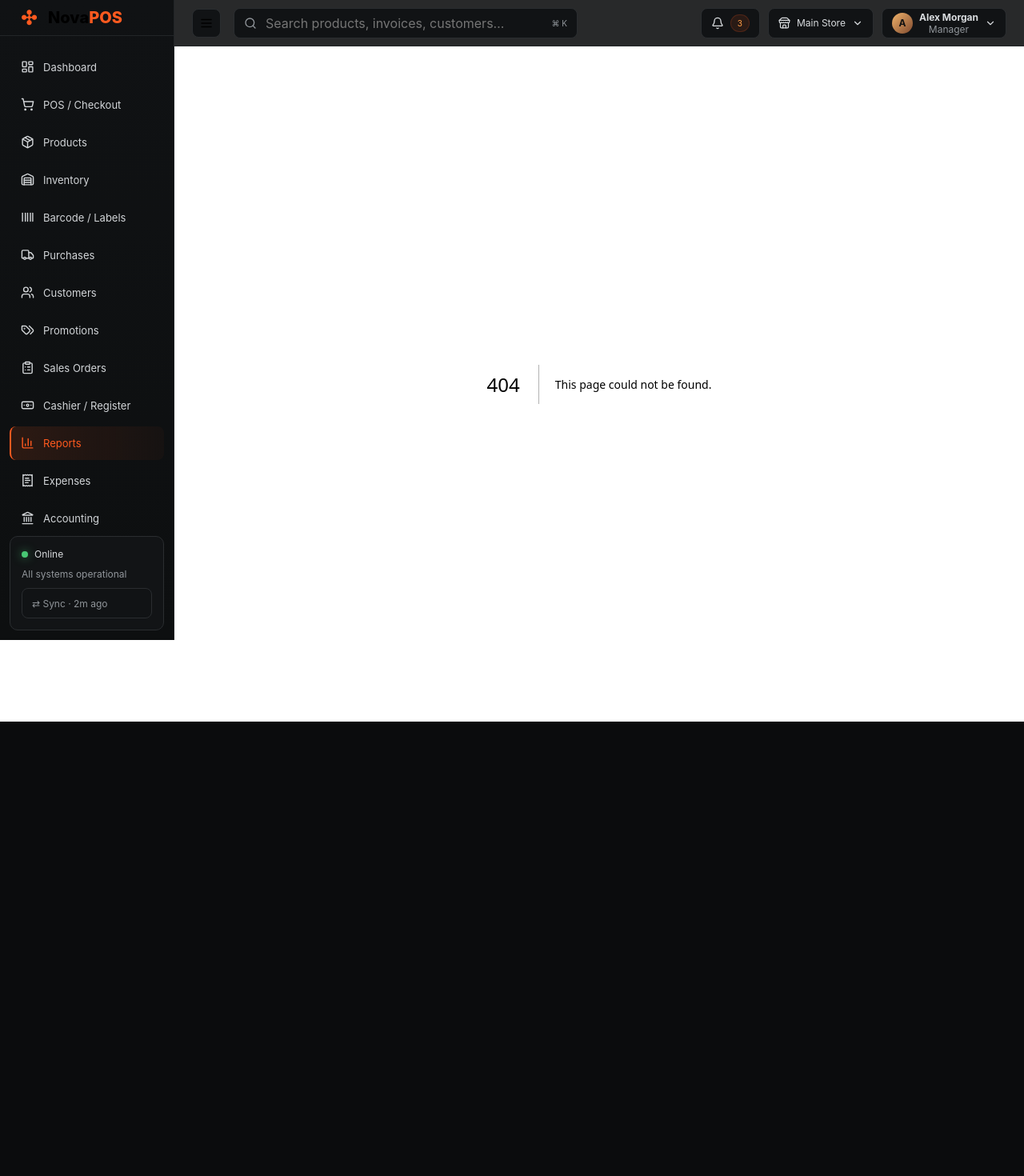
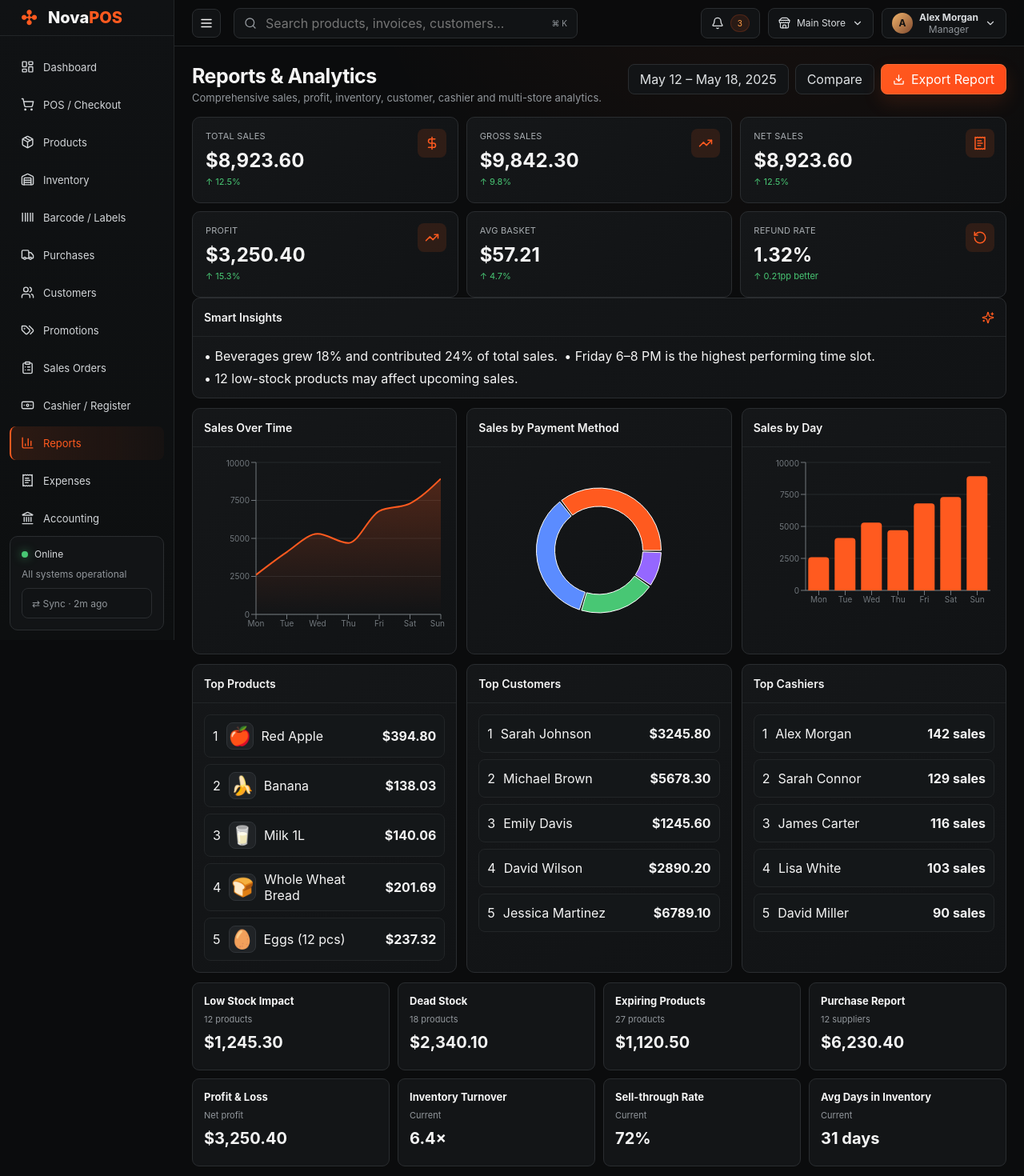
Before and after one commit to heshannamal/web7POS, a Next.js app in the folder frontend/: page /reports in a window 1280 px wide. Before the commit this address had no page. Shown: the top 1470 px of the page at 80% size. Before the commit the page ends 902 px from the top, so only its background shows below. Built offline with nearby package versions, Linux system fonts and the light colour scheme.

Commit message:
Add reporting and analytics UI

```diff
--- /dev/null
+++ b/frontend/app/reports/page.tsx
@@ -0,0 +1,13 @@
+import { PageHead, Metric, Card } from '@/components/ui';
+import { SalesArea, PaymentPie, SimpleBars } from '@/components/charts';
+import { DollarSign, TrendingUp, ReceiptText, Basket, RotateCcw, Download, Sparkles } from 'lucide-react';
+import { products, customers } from '@/data/mock';
+
+export default function Reports(){return <>
+  <PageHead title="Reports & Analytics" subtitle="Comprehensive sales, profit, inventory, customer, cashier and multi-store analytics."><button className="btn">May 12 – May 18, 2025</button><button className="btn">Compare</button><button className="btn btn-primary"><Download size={15}/> Export Report</button></PageHead>
+  <div className="kpi-strip"><Metric label="Total Sales" value="$8,923.60" delta="12.5%" Icon={DollarSign}/><Metric label="Gross Sales" value="$9,842.30" delta="9.8%" Icon={TrendingUp}/><Metric label="Net Sales" value="$8,923.60" delta="12.5%" Icon={ReceiptText}/><Metric label="Profit" value="$3,250.40" delta="15.3%" Icon={TrendingUp}/><Metric label="Avg Basket" value="$57.21" delta="4.7%" Icon={Basket}/><Metric label="Refund Rate" value="1.32%" delta="0.21pp better" Icon={RotateCcw}/></div>
+  <Card title="Smart Insights" action={<Sparkles size={16} className="accent"/>}><div className="toolbar"><span>• Beverages grew 18% and contributed 24% of total sales.</span><span>• Friday 6–8 PM is the highest performing time slot.</span><span>• 12 low-stock products may affect upcoming sales.</span></div></Card>
+  <div className="grid three-col" style={{marginTop:12}}><Card title="Sales Over Time"><SalesArea/></Card><Card title="Sales by Payment Method"><PaymentPie/></Card><Card title="Sales by Day"><SimpleBars/></Card></div>
+  <div className="grid three-col" style={{marginTop:12}}><Card title="Top Products"><div className="list">{products.slice(0,5).map((p,i)=><div className="list-row" key={p.id}><span>{i+1}</span><div className="thumb">{p.emoji}</div><div className="grow">{p.name}</div><b>${(p.price*(120-i*13)).toFixed(2)}</b></div>)}</div></Card><Card title="Top Customers"><div className="list">{customers.slice(0,5).map((c,i)=><div className="list-row" key={c.name}><span>{i+1}</span><div className="grow">{c.name}</div><b>${c.spent.toFixed(2)}</b></div>)}</div></Card><Card title="Top Cashiers"><div className="list">{['Alex Morgan','Sarah Connor','James Carter','Lisa White','David Miller'].map((n,i)=><div className="list-row" key={n}><span>{i+1}</span><div className="grow">{n}</div><b>{142-i*13} sales</b></div>)}</div></Card></div>
+  <div className="grid small-grid" style={{marginTop:12}}>{[['Low Stock Impact','12 products','$1,245.30'],['Dead Stock','18 products','$2,340.10'],['Expiring Products','27 products','$1,120.50'],['Purchase Report','12 suppliers','$6,230.40'],['Profit & Loss','Net profit','$3,250.40'],['Inventory Turnover','Current','6.4×'],['Sell-through Rate','Current','72%'],['Avg Days in Inventory','Current','31 days']].map(([t,a,b])=><div className="quick-card" key={t}><h4>{t}</h4><p>{a}</p><div style={{fontSize:20,fontWeight:700,marginTop:8}}>{b}</div></div>)}</div>
+</>}
```
